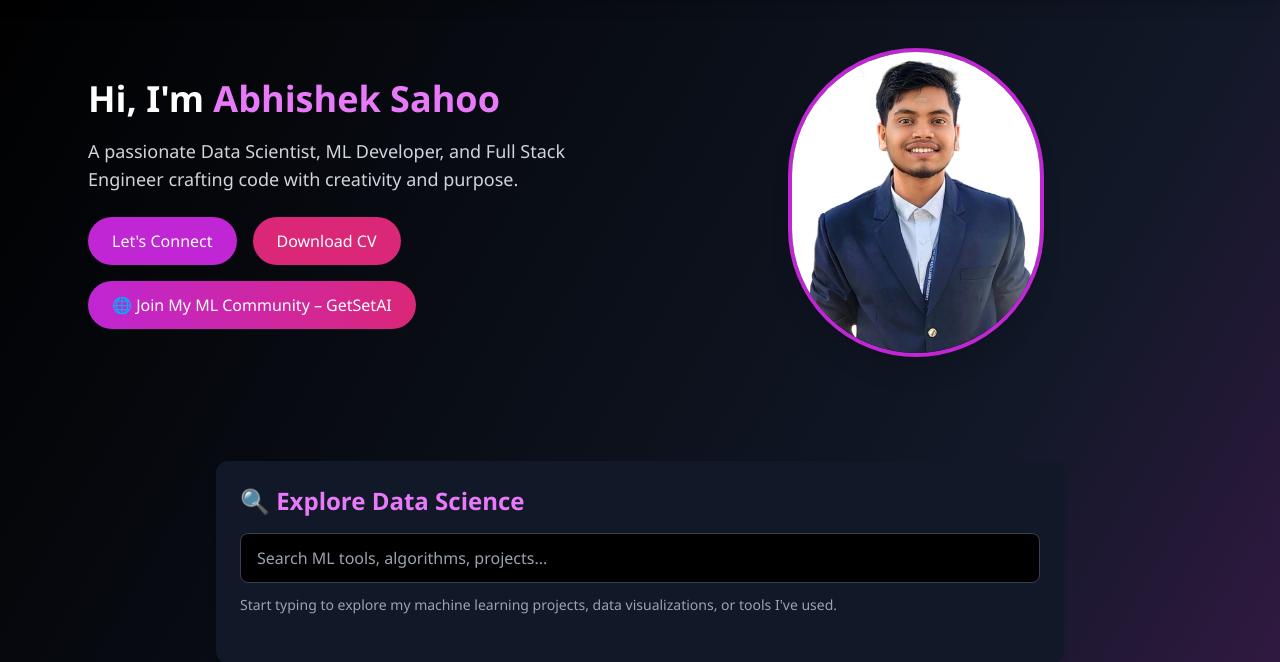
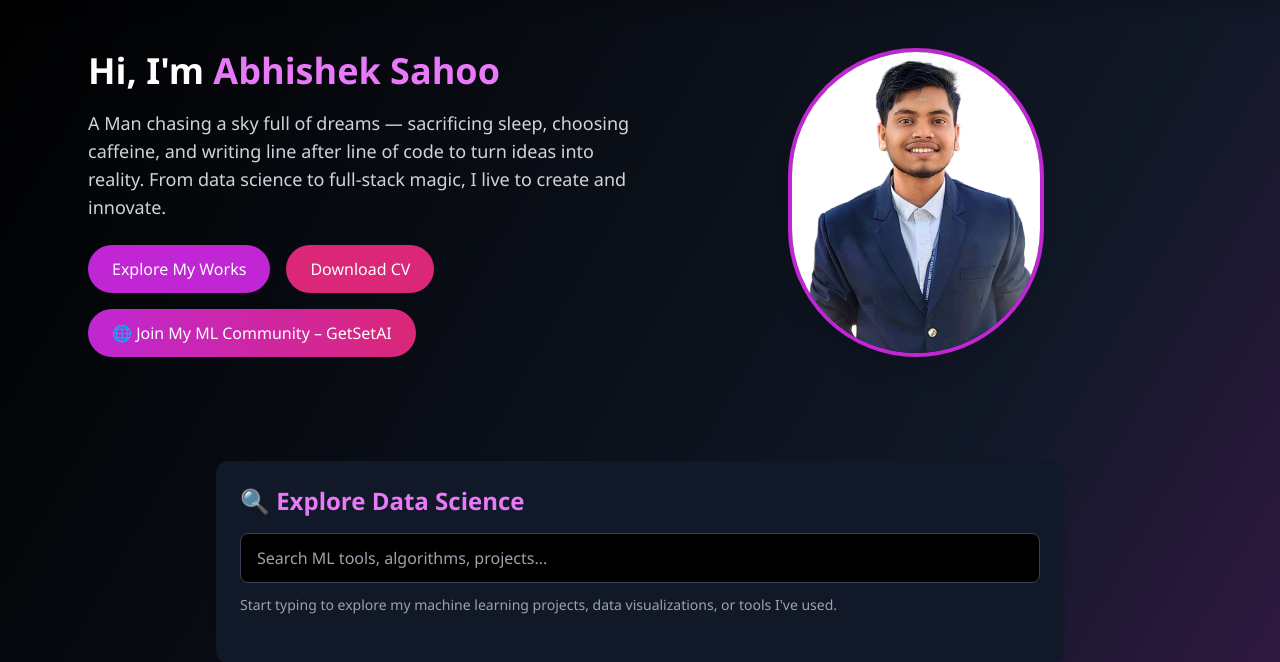
Before and after one commit to abhisheksahoo15/Abhishek_portfolio, a FastAPI app: page / in a window 1280 px wide. Shown: the part 64-726 px from the top of the page. Run offline with FastAPI, Linux system fonts and the light colour scheme; some libraries are stand-ins or nearby versions.

Commit message:
it is the high level commit

```diff
--- a/main.py
+++ b/main.py
@@ -31,6 +31,14 @@ async def certification(request: Request):
 @app.get("/projects", response_class=HTMLResponse)
 async def projects(request: Request):
     project_list = [
+
+        {
+            "name": "Spam Shield Ai - Natural Language Processing",
+            "Stack": "Python (Pandas, Scikit-learn, NumPy), Natural Language Processing, Machine Learning, Classification Algorithms, Vectorization techniques (TF-IDF, CountVectorizer), Matplotlib & Seaborn for visualization, Streamlit for deployment, Cloud deployment (FastAPI, Docker, OCI)",
+            "description": "Spam Shield AI is an open-source tool that uses Natural Language Processing (NLP) and Machine Learning to detect spam and scam messages before they reach you. It learns from past messages and intelligently predicts whether a new message is safe or dangerous .",
+            "link": "https://spamshieldai.in"
+        },
+
         {
             "name": "Ai Resume Builder and Job Finder -HireFire AI ",
             "stack": "Python (FastAPI, HTML2PDF, Web Scraping, API Integration),Cloud Technology, HTML, CSS, JavaScript",
@@ -41,7 +49,7 @@ async def projects(request: Request):
             "name": "Student Marks Prediction ML Model",
             "stack": "Python (Pandas, Scikit-learn, Streamlit,matplotlib, seaborn)",
             "description": "A Complete end to end machine Learning Model which is trained over existing data and predict the new score - Supervised Machine learning."
-        },
+        }
         # {
         #     "name": "GetSetAI Invoice Generator",
         #     "stack": "HTML2PDF, FastAPI",
--- a/templates/webpages/index.html
+++ b/templates/webpages/index.html
@@ -85,11 +85,12 @@
         Hi, I'm <span class="text-fuchsia-400">Abhishek Sahoo</span>
       </h2>
       <p class="text-lg mb-6 text-gray-300">
-        A passionate Data Scientist, ML Developer, and Full Stack Engineer crafting code with creativity and purpose.
-      </p>
+  A Man chasing a sky full of dreams — sacrificing sleep, choosing caffeine, and writing line after line of code to turn ideas into reality. From data science to full-stack magic, I live to create and innovate.
+</p>
+
       <div class="flex flex-wrap gap-4">
-        <a href="#contact" class="bg-fuchsia-600 text-white px-6 py-3 rounded-full hover:bg-fuchsia-700 transition">Let's Connect</a>
-        <a href="/static/docu/DatascienceCV2025.pdf" download class="bg-pink-600 text-white px-6 py-3 rounded-full hover:bg-pink-700 transition">Download CV</a>
+        <a href="/projects" class="bg-fuchsia-600 text-white px-6 py-3 rounded-full hover:bg-fuchsia-700 transition">Explore My Works</a>
+        <a href="/static/docu/AbhishekSahoo_CV.pdf" download class="bg-pink-600 text-white px-6 py-3 rounded-full hover:bg-pink-700 transition">Download CV</a>
         <a href="https://getsetai.in" target="_blank" class="bg-gradient-to-r from-fuchsia-600 to-pink-600 text-white px-6 py-3 rounded-full hover:opacity-90 transition">🌐 Join My ML Community – GetSetAI</a>
       </div>
     </div>
@@ -255,7 +256,17 @@
         title: "AI Resume Builder & Job Finder - HIREFIREAI",
         keywords: ["Resume", "Machine", "AI", "job", "finder", "HirefireAI", "AI Resume Builder"],
         link: "https://hirefireai.cloud"
+      },
+
+
+      {
+        title: "Spam Shield Ai - Natural Language Processing ",
+        keywords: ["Spam Shield Ai - Natural Language Processing ","spam", "shield", "ai", "natural", "language", "processing", "NLP", "spam detection", "email filtering", "text classification", "machine learning", "deep learning", "text analysis", "spam filter", "email spam detection", "spam classification", "spam detection system", "email filtering system", "text classification model", "machine learning model", "deep learning model", "text analysis tool", "spam filter tool", "email spam filter", "message detection tool", "email filtering tool", "text classification tool", "machine learning tool", "deep learning tool"],
+        link: "https://spamshieldai.in"
       }
+
+
+
     ];
     const searchInput = document.getElementById("search-input");
     const modelList = document.getElementById("model-list");
```
Also changed, not shown: 3 other files.
